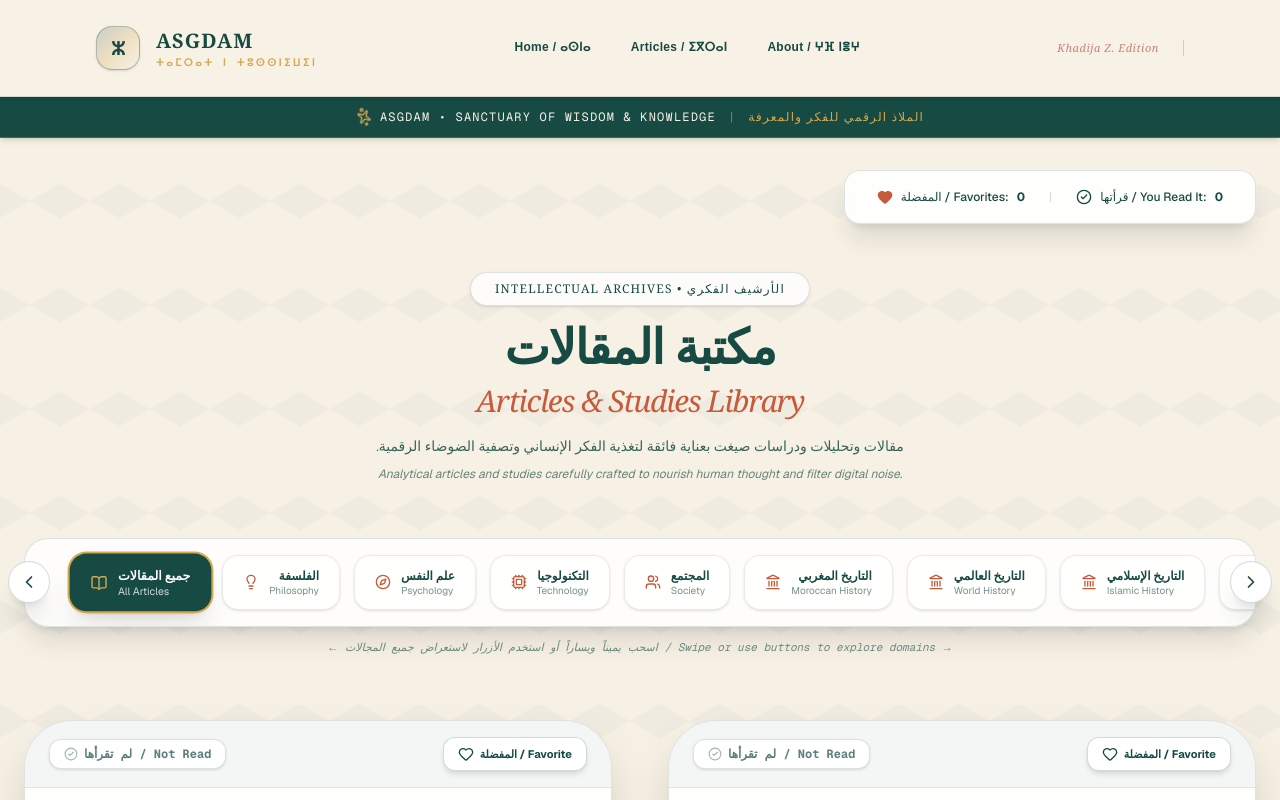
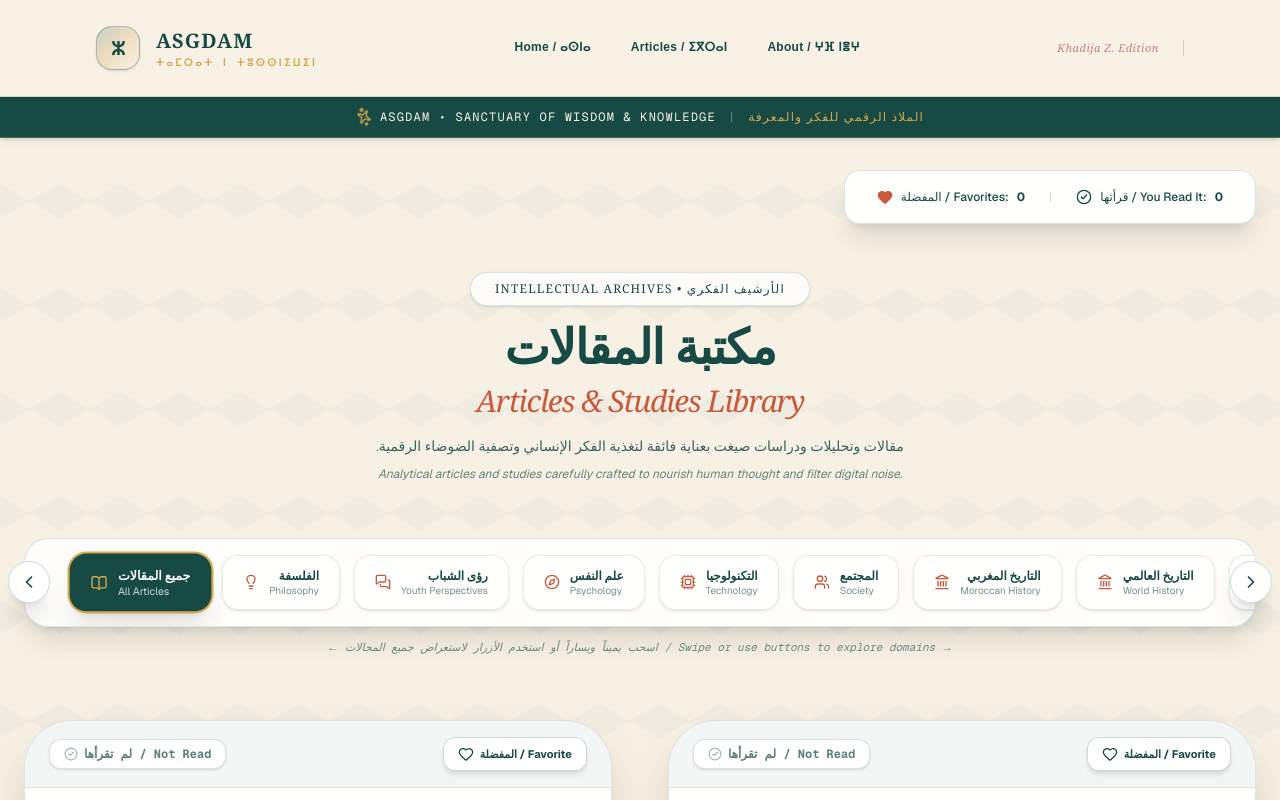
Before and after one commit to khadija-azlani/ASGDAM, a Next.js app: page /articles in a window 1280 px wide. Shown: the top 800 px of the page. Built offline with nearby package versions, Linux system fonts and the light colour scheme.

Commit message:
Add 'Youth Perspectives' section to articles

```diff
--- a/app/articles/article.tsx
+++ b/app/articles/article.tsx
@@ -39,6 +39,12 @@ const CATEGORIES = [
     labelEn: 'Philosophy',
     icon: Lightbulb,
   },
+  {
+  key: 'youth_perspectives',
+  labelAr: 'رؤى الشباب',
+  labelEn: 'Youth Perspectives',
+  icon: MessagesSquare,
+},
   {
     key: 'psychology',
     labelAr: 'علم النفس',
```
